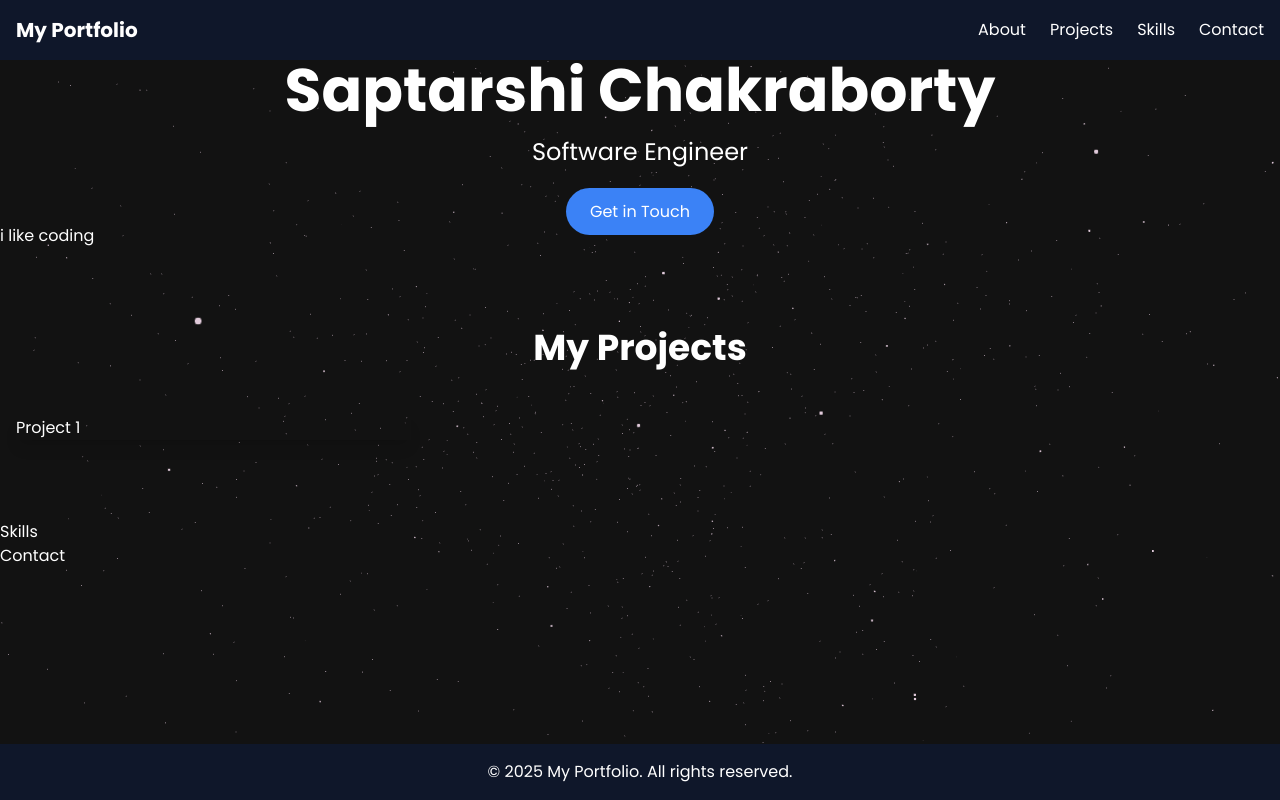
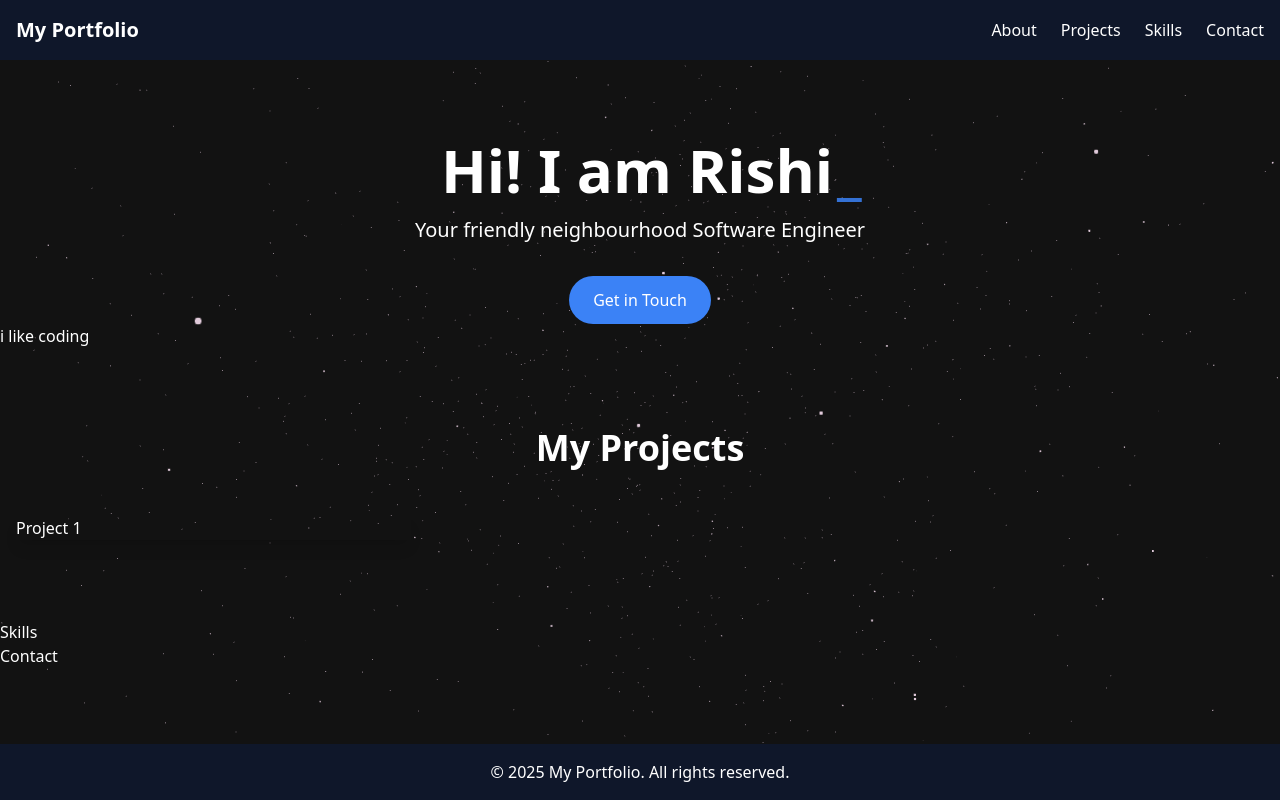
Before and after one commit to Heisen47/new-portfolio, a Next.js app: page / in a window 1280 px wide. Built offline with nearby package versions, Linux system fonts and the light colour scheme.

Commit message:
add: hero section animation done

```diff
--- a/src/app/globals.css
+++ b/src/app/globals.css
@@ -8,7 +8,6 @@
   margin: 0;
   padding: 0;
   box-sizing: border-box;
-  font-family: "Poppins", sans-serif;
   scroll-behavior: smooth;
   color-scheme: dark;
 }
@@ -17,6 +16,27 @@
   margin-top: -100px;
   padding-bottom: 100px;
   display: block;
+}
+
+/* Option 1: Inter + Poppins */
+.font-option-1 {
+  --font-heading: 'Inter', sans-serif;
+  --font-body: 'Poppins', sans-serif;
+}
+
+/* Option 2: Montserrat + DM Sans */
+.font-option-2 {
+  --font-heading: 'Montserrat', sans-serif;
+  --font-body: 'DM Sans', sans-serif;
+}
+
+/* Apply fonts globally */
+h1, h2, h3, h4, h5, h6 {
+  font-family: var(--font-heading);
+}
+
+body {
+  font-family: var(--font-body);
 }
 
 .black-gradient {
--- a/src/app/layout.tsx
+++ b/src/app/layout.tsx
@@ -18,6 +18,9 @@ export default function RootLayout({
 }) {
   return (
     <html lang="en" className={inter.variable}>
+      <head>
+        <meta name="viewport" content="width=device-width, initial-scale=1" />
+      </head>
       <body className="bg-background">
         {children}
       </body>
--- a/src/app/page.tsx
+++ b/src/app/page.tsx
@@ -1,3 +1,5 @@
+'use client';
+
 import Layout from '@/components/Layout'
 import Hero from '@/components/sections/Hero'
 import About from '@/components/sections/About'
--- a/src/components/sections/Hero.tsx
+++ b/src/components/sections/Hero.tsx
@@ -1,23 +1,89 @@
-import { motion } from 'framer-motion';
+import React, { useState, useEffect } from 'react'
+import { motion, AnimatePresence } from 'framer-motion'
 
-export default function Hero() {
+const Hero = () => {
+  const [text, setText] = useState('')
+  const fullText = 'Hi! I am Rishi'
+  const [showCursor, setShowCursor] = useState(true)
+  const [isTypingDone, setIsTypingDone] = useState(false)
+
+  useEffect(() => {
+    if (text.length < fullText.length) {
+      const timeout = setTimeout(() => {
+        setText(fullText.slice(0, text.length + 1))
+      }, 150) // Adjust typing speed here
+      return () => clearTimeout(timeout)
+    } else {
+      // Set typing as done when the full text is displayed
+      setIsTypingDone(true)
+    }
+  }, [text])
+
+  useEffect(() => {
+    const cursorInterval = setInterval(() => {
+      setShowCursor(prev => !prev)
+    }, 530) // Cursor blink speed
+    return () => clearInterval(cursorInterval)
+  }, [])
+
   return (
-    <div className="text-center">
-      <motion.div
-        className="mb-4 text-6xl font-bold"
-        initial={{ opacity: 0, y: -50 }}
-        animate={{ opacity: 1, y: 0 }}
-        transition={{ duration: 0.8 }}
-      >
-        Saptarshi Chakraborty
-      </motion.div>
-      <p className="mb-8 text-2xl">Software Engineer</p>
-      <a
-        href="#contact"
-        className="rounded-full bg-blue-500 px-6 py-3 hover:bg-blue-600"
-      >
-        Get in Touch
-      </a>
+    <div className='pt-10 text-center'>
+      <div className='pt-10 text-center'>
+        <div className='mb-4 flex justify-center text-6xl font-bold'>
+          <div className='relative flex'>
+            {text.split('').map((char, index) => (
+              <motion.span
+                key={index}
+                initial={{ opacity: 0 }}
+                animate={{ opacity: 1 }}
+                transition={{ duration: 0.1 }}
+                className='whitespace-pre'
+              >
+                {char === ' ' ? '\u00A0' : char}
+              </motion.span>
+            ))}
+            <div className='relative ml-1 w-[2px]'>
+              <AnimatePresence>
+                {showCursor && (
+                  <motion.span
+                    initial={{ opacity: 0 }}
+                    animate={{ opacity: 1 }}
+                    exit={{ opacity: 0 }}
+                    className='absolute left-0 top-0 text-blue-500'
+                  >
+                    _
+                  </motion.span>
+                )}
+              </AnimatePresence>
+            </div>
+          </div>
+        </div>
+      </div>
+      <AnimatePresence>
+        {isTypingDone && (
+          <>
+            <motion.p
+              className='mb-8 text-xl'
+              initial={{ opacity: 0, y: 20 }}
+              animate={{ opacity: 1, y: 0 }}
+              transition={{ duration: 0.9, delay: 0.2 }}
+            >
+              Your friendly neighbourhood Software Engineer
+            </motion.p>
+            <motion.a
+              href='#contact'
+              className='inline-block rounded-full bg-blue-500 px-6 py-3 hover:bg-blue-600'
+              initial={{ opacity: 0, y: 20 }}
+              animate={{ opacity: 1, y: 0 }}
+              transition={{ duration: 0.9, delay: 0.2 }}
+            >
+              Get in Touch
+            </motion.a>
+          </>
+        )}
+      </AnimatePresence>
     </div>
-  );
+  )
 }
+
+export default Hero
```
